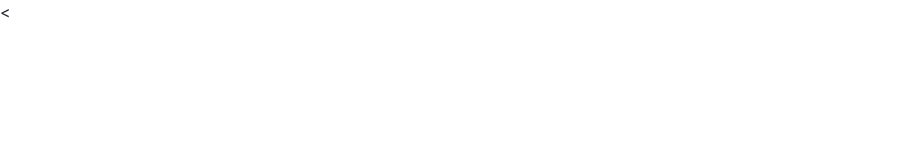
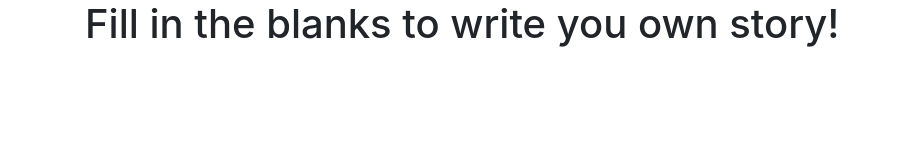
Before and after one commit to Zinfira/Week2-Mad_Libs, a plain HTML site: page index.html in a window 1280 px wide. Shown: the whole page, without its empty margins (0-898 px from the left). Drawn offline with Linux system fonts and the light colour scheme.

```diff
--- a/index.html
+++ b/index.html
@@ -1,14 +1,16 @@
 <!DOCTYPE html>
 <html lang="en">
 <head>
+  <script src="js/jquery-3.4.1.js"></script>
+  <script src="js/scripts.js"></script>
   <link href="css/bootstrap.css" rel="stylesheet" type="text/css">
   <link href="css/styles.css" rel="stylesheet" type="text/css">
-  <script src="js/jquery-3.4.1.js"></script>
-  <script src="js/scripts.js"></script>
   <title>Document</title>
 </head>
 <body>
-  <
+  <div class="container">
+    <h1>Fill in the blanks to write you own story!</h1>
+  </div>
 
 </body>
 </html>
```
